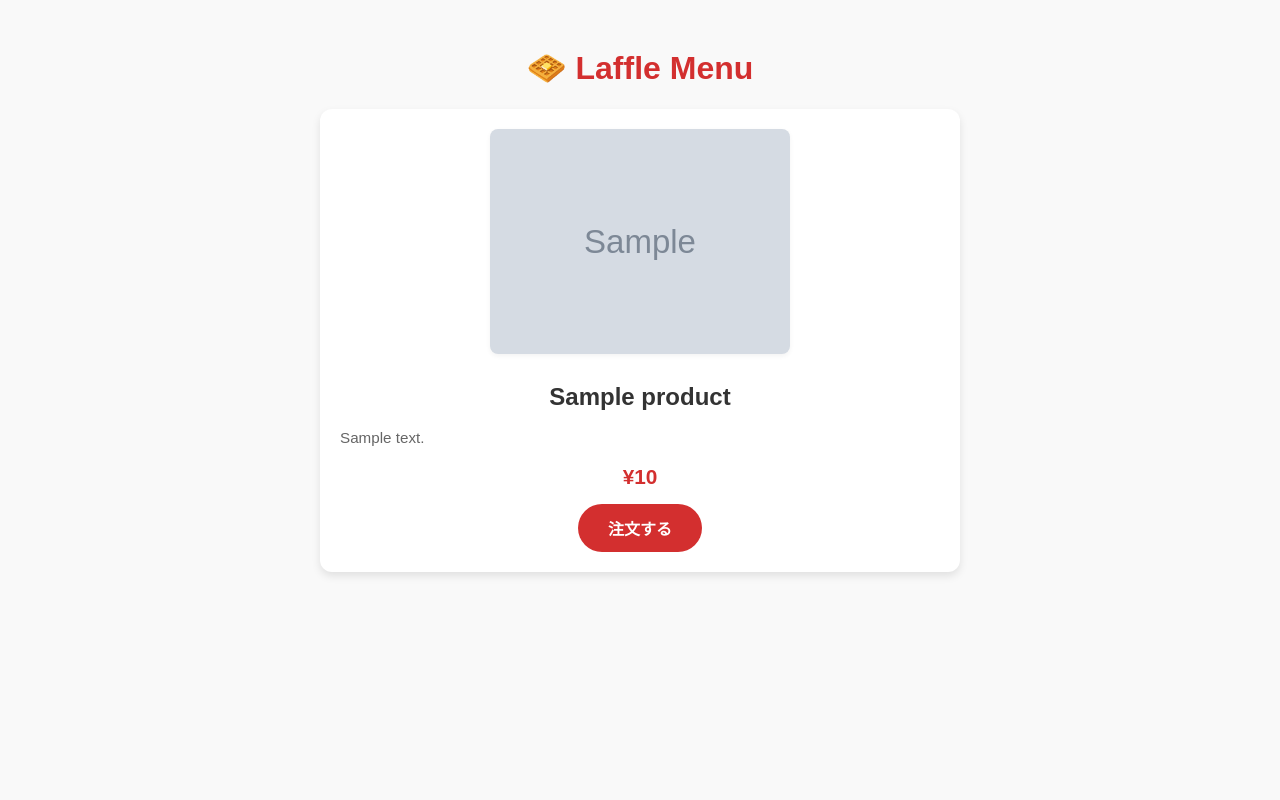
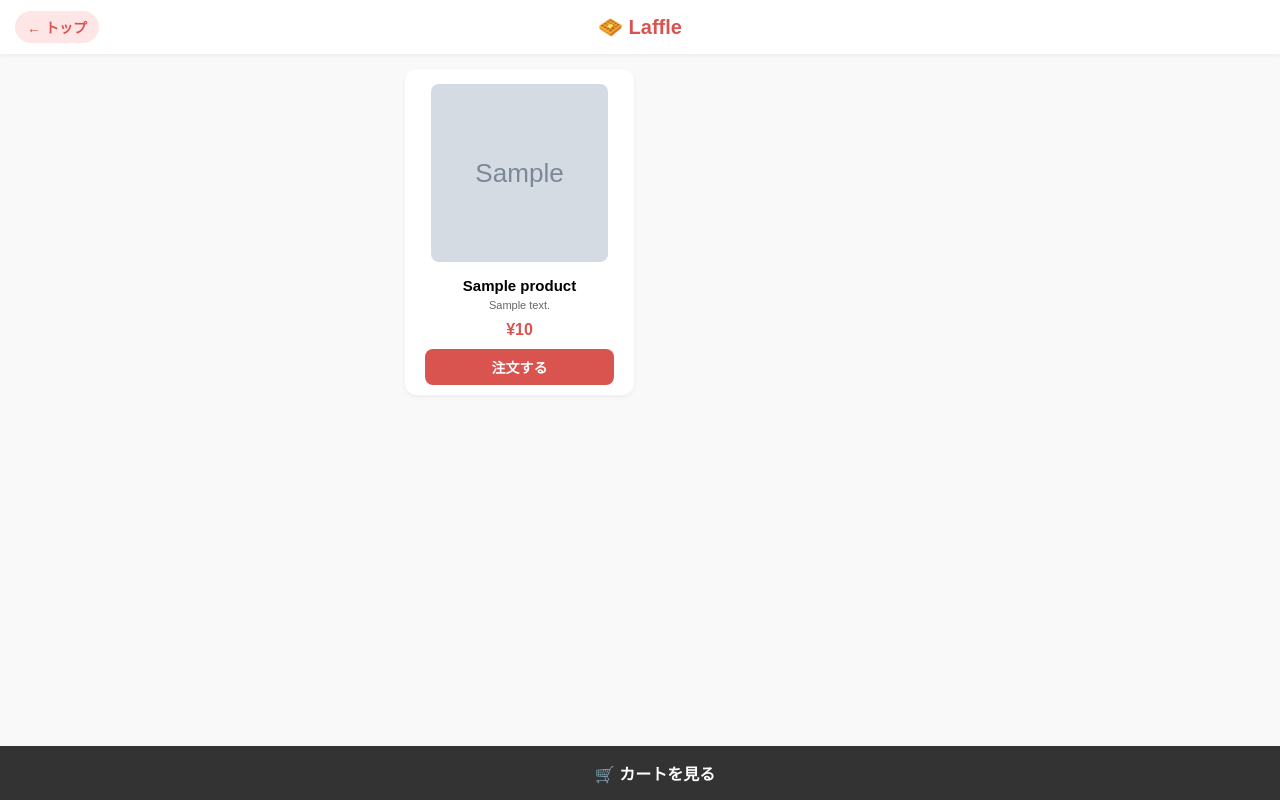
Before and after one commit to noah-nozomu/laffle-system, a Django app: page /menu/waffle/ in a window 1280 px wide. Run offline with Django 5.2, Linux system fonts and the light colour scheme; tables that the repository leaves empty hold one stand-in row (values such as "Sample post"); grey boxes marked "Sample" are stand-in pictures.

Commit message:
Fix final UI layouts and URL errors

```diff
--- a/store/templates/store/base.html
+++ b/store/templates/store/base.html
@@ -12,7 +12,7 @@
 <body class="bg-light">
     <nav class="navbar navbar-expand-lg navbar-dark bg-danger shadow-sm sticky-top">
         <div class="container">
-            <a class="navbar-brand fw-bold" href="{% url 'product_list' %}">
+            <a class="navbar-brand fw-bold" href="{% url 'category_list' %}">
                 🧇 Laffle Menu
             </a>
             <div class="d-flex">
--- a/store/templates/store/cart_detail.html
+++ b/store/templates/store/cart_detail.html
@@ -67,7 +67,7 @@
     {% else %}
         <div class="alert alert-info text-center">
             カートは空です 🍃<br>
-            <a href="{% url 'product_list' %}" class="btn btn-primary mt-3">メニューに戻る</a>
+            <a href="{% url 'category_list' %}" class="btn btn-primary mt-3">メニューに戻る</a>
         </div>
     {% endif %}
 </div>
--- a/store/templates/store/order_success.html
+++ b/store/templates/store/order_success.html
@@ -9,7 +9,7 @@
         <p>出来上がりまで少々お待ちください。</p>
 
         <div class="mt-5">
-            <a href="{% url 'product_list' %}" class="btn btn-outline-primary">
+            <a href="{% url 'category_list' %}" class="btn btn-outline-primary">
                 トップに戻る
             </a>
         </div>
--- a/store/templates/store/product_list.html
+++ b/store/templates/store/product_list.html
@@ -1,85 +1,95 @@
 <!DOCTYPE html>
 <html lang="ja">
 <head>
-<meta charset="UTF-8"><meta name="viewport" content="width=device-width,initial-scale=1">
-<title>メニュー一覧</title>
+    <meta charset="UTF-8">
+    <meta name="viewport" content="width=device-width, initial-scale=1.0">
+    <title>Laffle メニュー</title>
     <style>
-    body {
-        font-family: sans-serif;
-        padding: 20px;
-        background: #f9f9f9;
-        color: #333;
+        body { font-family: sans-serif; background-color: #f9f9f9; margin: 0; padding: 0; }
+
+        .header {
+            position: sticky; top: 0; z-index: 1000; background: white; text-align: center;
+            padding: 15px; box-shadow: 0 2px 4px rgba(0,0,0,0.05);
+            display: flex; align-items: center; justify-content: center;
         }
-    h1 {
-        text-align: center;
-        color: #d32f2f;
+        .back-btn {
+            position: absolute; left: 15px; text-decoration: none; color: #d9534f;
+            font-weight: bold; font-size: 14px; background: #ffe6e6; padding: 6px 12px; border-radius: 20px;
         }
-    .card {
-        background: white;
-        padding: 20px;
-        margin-bottom: 25px;
-        border-radius: 12px;
-        text-align: center;
-        box-shadow: 0 4px 8px rgba(0,0,0,0.1);
-        max-width: 600px; /* カード自体の最大幅も設定して見やすく */
-        margin-left: auto;
-        margin-right: auto;
+        .header h1 { color: #d9534f; margin: 0; font-size: 20px; }
+
+        /* ★ ここがポイント！パソコンで見てもスマホサイズに収まるように制限 */
+        .main-container {
+            max-width: 500px; /* 最大幅を制限 */
+            margin: 0 auto;   /* 画面の中央に寄せる */
         }
-    /* ★ここが変更点です：画像のサイズを調整 */
-    .card img {
-        max-width: 100%; /* 親要素からはみ出さないように */
-        width: 300px;    /* 基本の幅を300pxに設定（お好みで変えてください） */
-        height: auto;    /* 高さは自動で比率を保つ */
-        border-radius: 8px;
-        box-shadow: 0 2px 5px rgba(0,0,0,0.05); /* 少し影をつけて立体的に */
-        margin-bottom: 15px;
+
+        .product-grid {
+            display: grid; grid-template-columns: repeat(2, 1fr); gap: 12px; padding: 15px;
         }
-    h2 {
-        margin: 10px 0;
-        font-size: 1.5em;
+        .product-card {
+            background: white; border-radius: 12px; padding: 10px; box-shadow: 0 2px 5px rgba(0,0,0,0.05);
+            display: flex; flex-direction: column; justify-content: space-between;
+            align-items: center; /* ★ カードの中身を中央揃えにする */
         }
-    .description {
-        font-size: 0.95em;
-        color: #666;
-        margin: 15px 0;
-        text-align: left;
-        line-height: 1.6; /* 行間を少し広げて読みやすく */
+
+        /* ★ 画像を少し小さくして余白を作る */
+        .product-image {
+            width: 85%; /* カードいっぱいにせず、少し小さくする */
+            aspect-ratio: 1 / 1; object-fit: cover; border-radius: 8px;
+            margin-bottom: 10px; margin-top: 5px;
         }
-    .price {
-        font-weight: bold;
-        font-size: 1.3em;
-        color: #d32f2f;
-        margin: 15px 0;
+
+        .product-name { font-size: 15px; font-weight: bold; margin: 5px 0; text-align: center; }
+        .product-desc { font-size: 11px; color: #666; margin-bottom: 10px; text-align: center; }
+        .product-price { color: #d9534f; font-weight: bold; font-size: 16px; text-align: center; margin-bottom: 10px; }
+
+        .order-form { width: 100%; text-align: center; }
+        .order-btn {
+            background-color: #d9534f; color: white; border: none; padding: 8px 0;
+            width: 90%; border-radius: 8px; font-weight: bold; cursor: pointer; font-size: 14px;
         }
-    .btn {
-        background: #d32f2f;
-        color: white;
-        padding: 12px 30px;
-        text-decoration: none;
-        border-radius: 30px; /* 角を丸くして優しい印象に */
-        display: inline-block;
-        font-weight: bold;
-        transition: background 0.3s; /* ホバー時のアニメーション */
+        .cart-link {
+            display: block; text-align: center; background-color: #333; color: white;
+            padding: 15px; text-decoration: none; font-weight: bold;
+            position: fixed; bottom: 0; width: 100%; z-index: 1000; left: 0;
         }
-    .btn:hover {
-        background: #b71c1c;
-    }
+        .spacer { height: 70px; }
     </style>
 </head>
 <body>
-    <h1>🧇 Laffle Menu</h1>
+    <div class="header">
+        <a href="{% url 'category_list' %}" class="back-btn">← トップ</a>
+        <h1>🧇 Laffle</h1>
+    </div>
+
+    <div class="main-container">
+        <div class="product-grid">
             {% for product in products %}
-    <div class="card">
+            <div class="product-card">
                 {% if product.image %}
-            <img src="{{ product.image.url }}" alt="{{ product.name }}">
+                    <img src="{{ product.image.url }}" alt="{{ product.name }}" class="product-image">
+                {% else %}
+                    <div class="product-image" style="background:#eee; display:flex; align-items:center; justify-content:center; color:#999; font-size:12px;">画像なし</div>
                 {% endif %}
-        <h2>{{ product.name }}</h2>
 
-        <p class="description">{{ product.description|linebreaksbr }}</p>
+                <div class="product-name">{{ product.name }}</div>
+                <div class="product-desc">{{ product.description|truncatechars:20 }}</div>
+                <div class="product-price">¥{{ product.price }}</div>
 
-        <p class="price">¥{{ product.price }}</p>
-        <a href="{% url 'product_detail' product.pk %}" class="btn">注文する</a>
+                <form action="{% url 'add_to_cart' product.pk %}" method="post" class="order-form">
+                    {% csrf_token %}
+                    <input type="hidden" name="quantity" value="1">
+                    <button type="submit" class="order-btn">注文する</button>
+                </form>
             </div>
+            {% empty %}
+            <p style="grid-column: span 2; text-align: center; padding: 20px; color: #666;">このカテゴリにはまだ商品がありません。</p>
             {% endfor %}
+        </div>
+    </div>
+
+    <div class="spacer"></div>
+    <a href="{% url 'cart_detail' %}" class="cart-link">🛒 カートを見る</a>
 </body>
 </html>
```
Also changed, not shown: store/templates/store/category_list.html (+24 -20 lines), store/templates/store/product_detail.html (+57 -31 lines), store/migrations/0002_product_category.py (added). Lines whose indentation alone changed are shown as unchanged.
